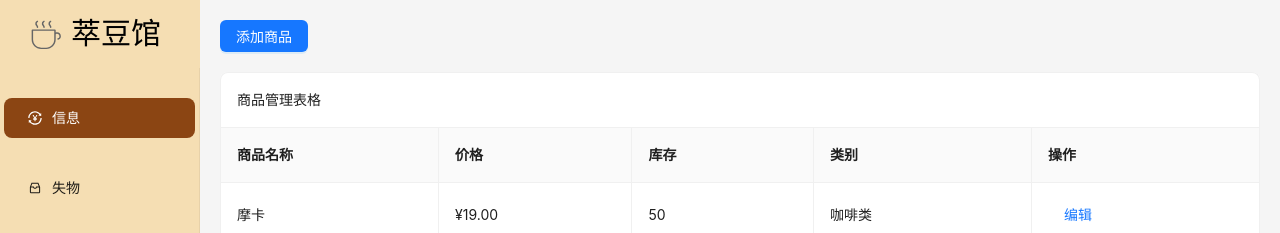
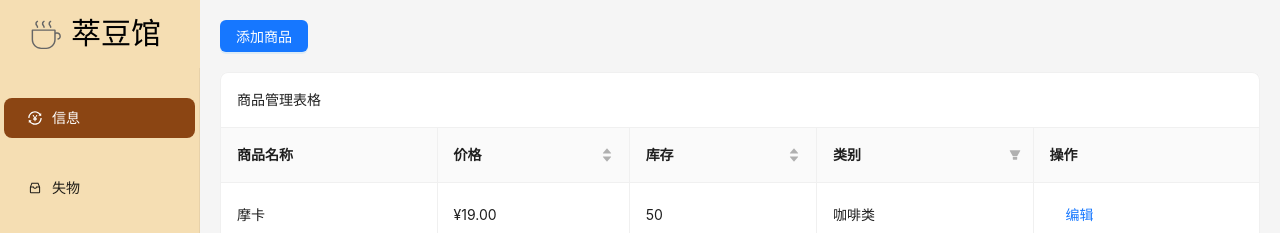
Before and after one commit to RainAllln/CafeHub-Tauri, a React (Vite) app: page /admin/product in a window 1280 px wide. Shown: the top 233 px of the page. Built offline with nearby package versions, Linux system fonts and the light colour scheme.

Commit message:
feat: Add sorting to the product interface on the management side

```diff
--- a/src/directory/AdminProductPage.tsx
+++ b/src/directory/AdminProductPage.tsx
@@ -1,6 +1,7 @@
 import AddGoodsBtn from '@/components/AddGoodsBtn';
 import EditGoodsBtn from '@/components/EditGoodsBtn';
-import { Table, Space } from 'antd';
+import { Table, Space, TableProps } from 'antd';
+import { SortOrder } from 'antd/es/table/interface';
 import React, { useState } from 'react';
 
 // 定义商品接口
@@ -36,7 +37,7 @@ const AdminProductPage = () => {
     setProducts(products.map(p => (p.id === updatedProduct.id ? updatedProduct : p))); // 更新商品列表
   }
 
-  const columns = [
+  const columns: TableProps<Product>['columns'] = [
     {
       title: '商品名称',
       dataIndex: 'name',
@@ -47,16 +48,28 @@ const AdminProductPage = () => {
       dataIndex: 'price',
       key: 'price',
       render: (price: number) => `¥${price.toFixed(2)}`,
+      sorter: (a: Product, b: Product) => a.price - b.price,
+      sortDirections: ['descend', 'ascend'] as SortOrder[],
     },
     {
       title: '库存',
       dataIndex: 'stock',
       key: 'stock',
+      sorter: (a: Product, b: Product) => a.stock - b.stock,
+      sortDirections: ['descend', 'ascend'] as SortOrder[],
     },
     {
       title: '类别',
       dataIndex: 'category',
       key: 'category',
+      filters: categories.map(category => ({ text: category, value: category })),
+      onFilter: (value: React.Key | boolean, record: Product) => {
+        if (typeof value === 'string') {
+          return record.category.includes(value);
+        }
+        return false;
+      },
+      filterMultiple: true,
     },
     {
       title: '操作',
@@ -77,6 +90,16 @@ const AdminProductPage = () => {
     setEditingKey('');
   };
 
+  const tableLocale = {
+    sortTitle: '排序',
+    filterTitle: '筛选',
+    filterConfirm: '确定',
+    filterReset: '重置',
+    cancelSort: '点击取消排序',
+    triggerAsc: '点击按升序排序',
+    triggerDesc: '点击按降序排序',
+  };
+
   return (
     <div style={{ padding: '20px' }}>
       <AddGoodsBtn
@@ -92,6 +115,7 @@ const AdminProductPage = () => {
         bordered
         title={() => '商品管理表格'}
         pagination={{ onChange: cancel, pageSize: 5 }}
+        locale={tableLocale}
       />
 
     </div>
```
